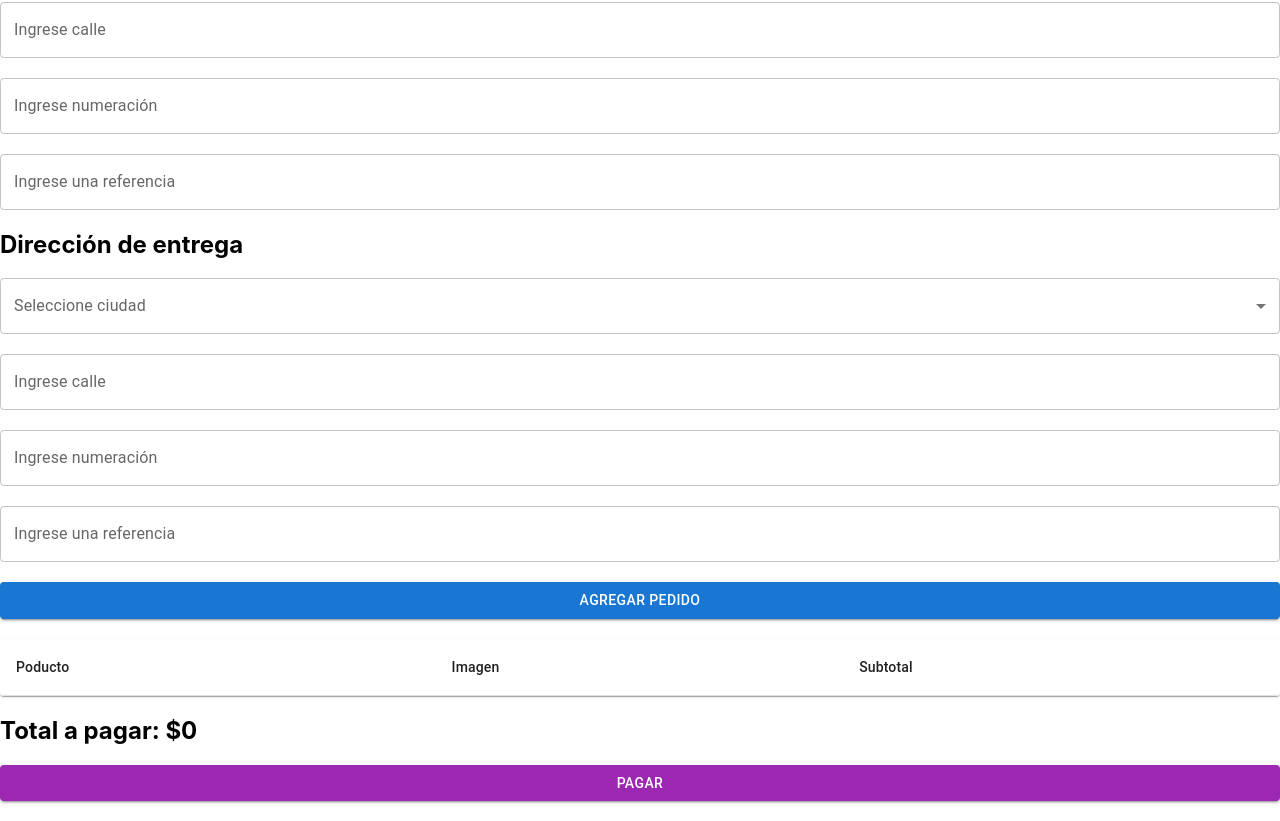
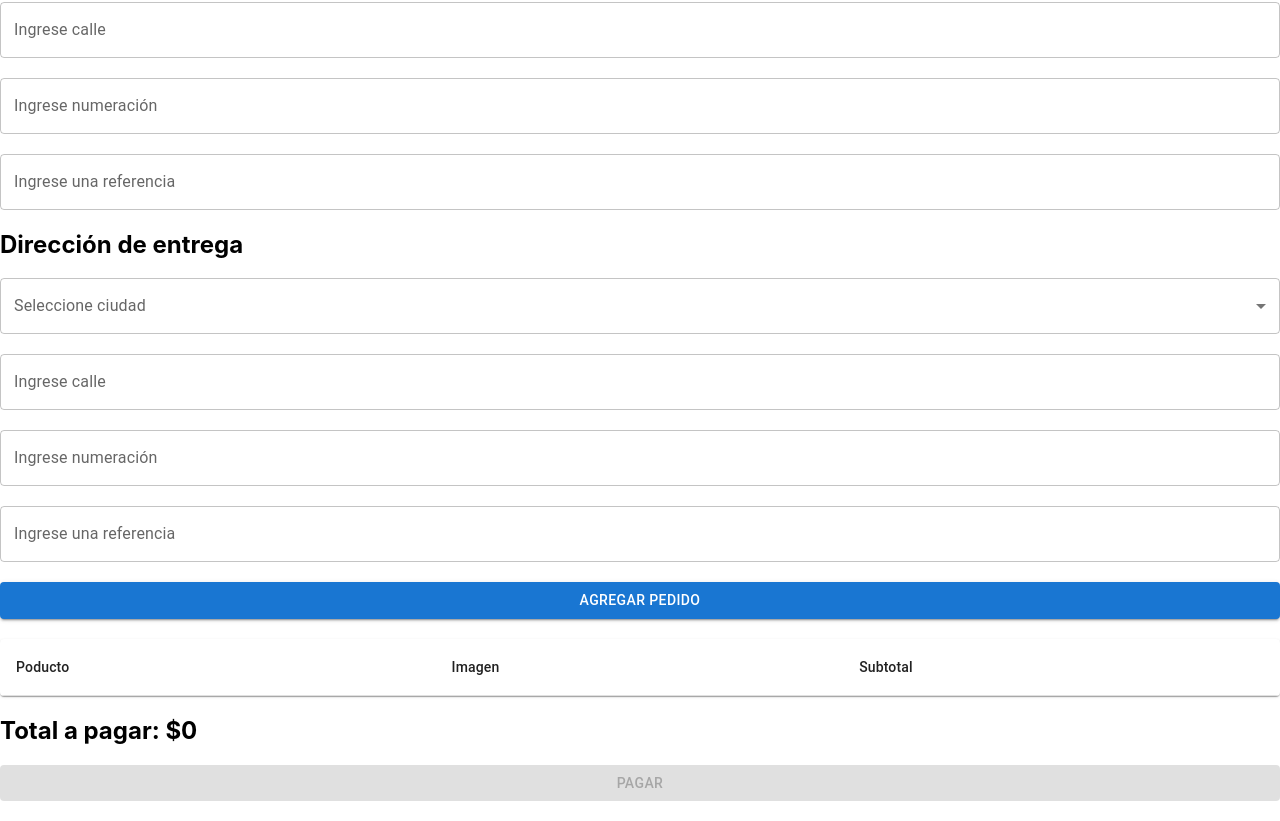
Before and after one commit to FranGiordano/utn-frc-isw-2023, a React (Create React App) app: page / in a window 1280 px wide. Shown: the part 362-1183 px from the top of the page. Built offline with nearby package versions, Linux system fonts and the light colour scheme.

Commit message:
Se deshabilita boton pagar

```diff
--- a/src/App.js
+++ b/src/App.js
@@ -283,9 +283,9 @@ function App() {
         </Table>
       </TableContainer>
       <h2>Total a pagar: ${calcularTotal()}</h2>
-      <Button color="secondary" variant="contained" fullWidth onClick={handleOpenModal}>Pagar</Button>
+      <Button color="secondary" variant="contained"  disabled={pedidos.length === 0} fullWidth onClick={handleOpenModal}>Pagar</Button>
       {modalOpen && (
-        <ModalPago open={modalOpen} onClose={handleCloseModal} />
+        <ModalPago open={modalOpen} onClose={handleCloseModal} totalApagar={calcularTotal()} />
       )}
       <br></br>
       <br></br>
--- a/src/components/ModalPago.js
+++ b/src/components/ModalPago.js
@@ -6,7 +6,7 @@ import DialogActions from '@mui/material/DialogActions';
 import Button from '@mui/material/Button';
 import ModalConfirmacionPago from './ModalConfirmacionPago';
 
-const ModalPago = ({ open, onClose }) => {
+const ModalPago = ({ open, onClose,totalApagar}) => {
 
     const [modalOpen, setModalOpen] = useState(false);
 
@@ -18,7 +18,7 @@ const ModalPago = ({ open, onClose }) => {
         <Dialog open={open} onClose={onClose}>
             <DialogTitle>Pagar</DialogTitle>
             <DialogContent>
-                <li>Total a pagar: $$XXX</li>
+                <h2>Total a pagar: ${totalApagar}</h2>
                 <li>Cuando quiere resibirlo? “Lo antes posible” o una fecha/hora de recepción</li>
                 <li>Efectivo -- con cuanto va a pagar?</li>
                 <li>Tarjeta -- Cargar datos de la tarjeta/validación</li>
```
